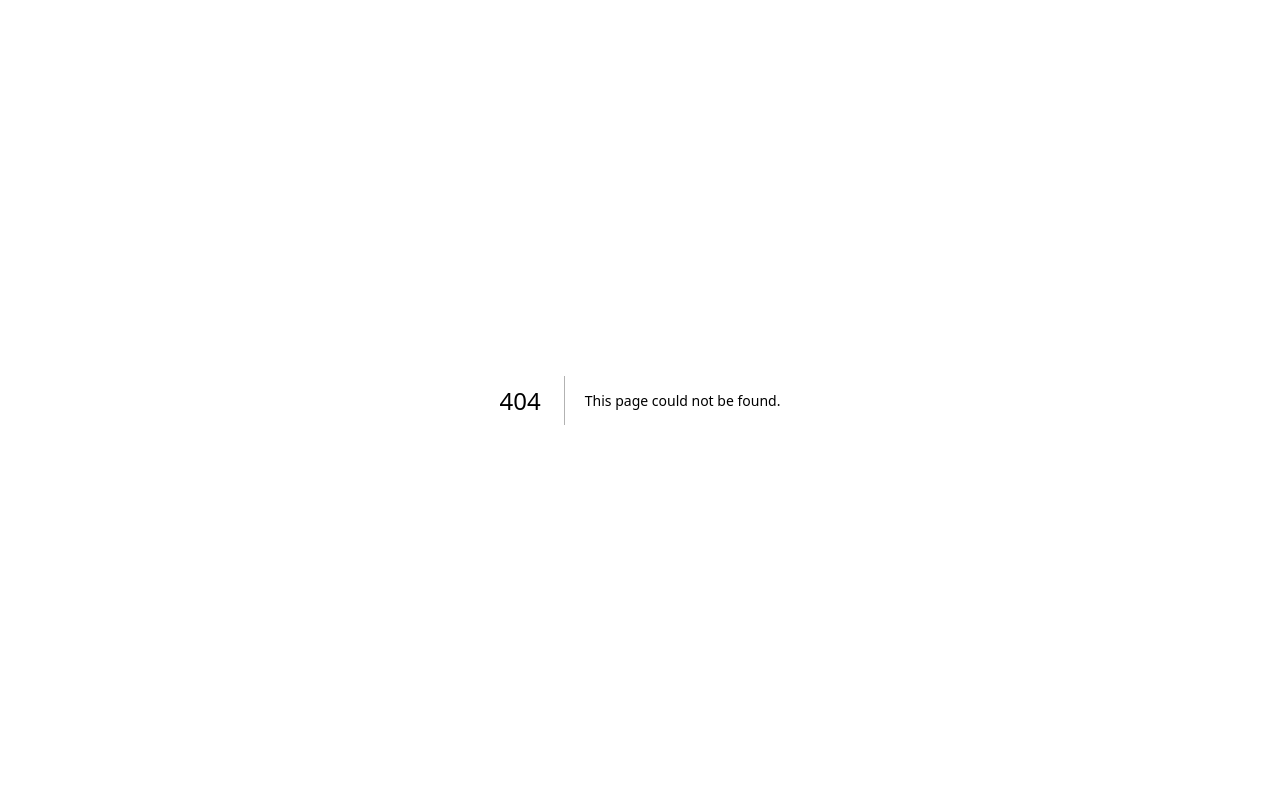
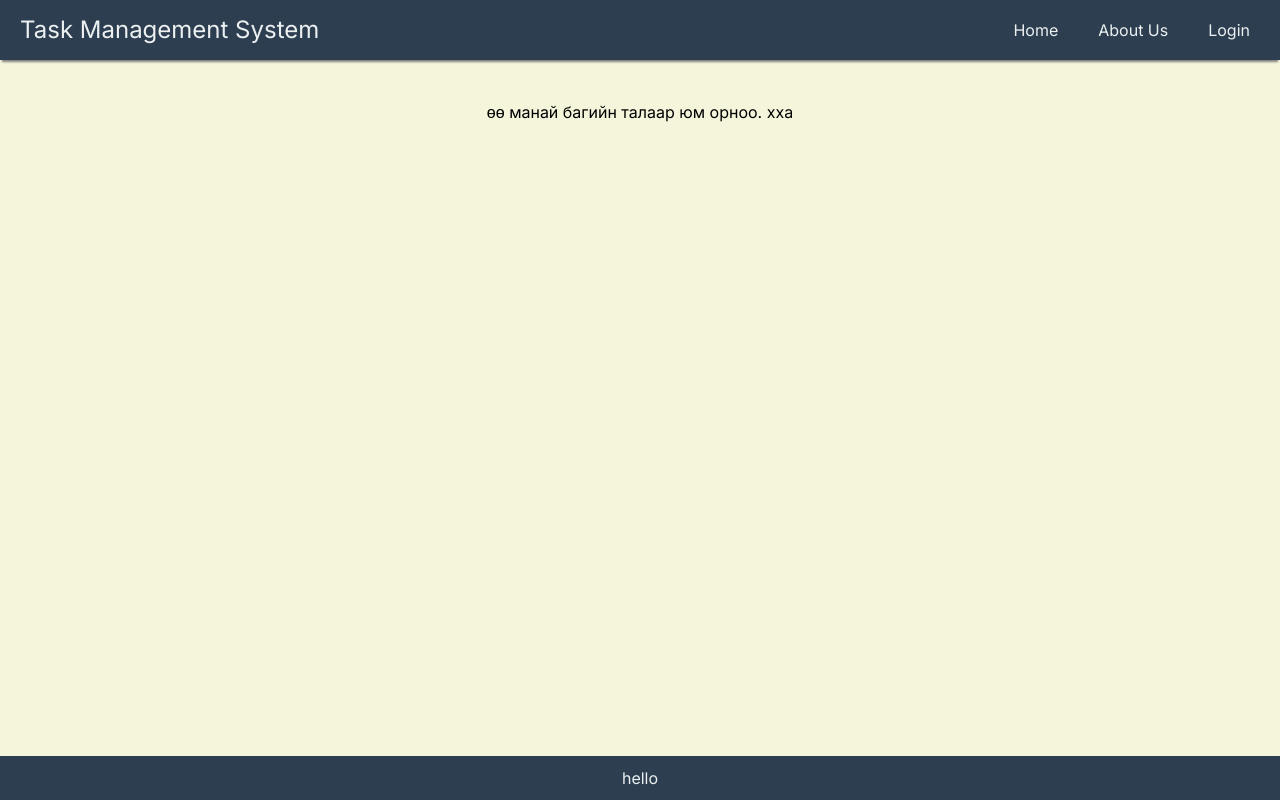
Before and after one commit to lhagvalhagva/final_task_management, a Next.js app: page /about in a window 1280 px wide. Before the commit this address had no page. Built offline with nearby package versions, Linux system fonts and the light colour scheme.

Commit message:
footer and about2

```diff
--- /dev/null
+++ b/app/about/about.css
@@ -0,0 +1,11 @@
+.main {
+    display: flex;
+    padding-top: 100px;
+    color: black;
+    justify-content: center;
+    align-items: center;
+}
+
+body {
+    background-color: beige;
+}
--- /dev/null
+++ b/app/about/page.js
@@ -0,0 +1,17 @@
+'use client';
+
+import Navbar from "../../components/NavBar";
+import Footer from "../../components/Footer";
+import styles from "./about.css";
+
+export default function AboutPage() {
+    return (
+        <div>
+            <Navbar />
+            <div className="main">
+                өө манай багийн талаар юм орноо. хха
+            </div>
+            <Footer />
+        </div>
+    );
+}
--- /dev/null
+++ b/components/Footer.js
@@ -0,0 +1,14 @@
+'use client';
+
+import Image from "next/image";
+import styles from './styles/Footer.module.css';
+
+export default function Footer() {
+    return (
+        <div className={styles.footer}>
+            <h1>
+                hello
+            </h1>
+        </div>
+    );
+}
--- /dev/null
+++ b/components/styles/Footer.module.css
@@ -0,0 +1,14 @@
+.footer {
+    display: flex;
+    justify-content: center;
+    align-items: center;
+    position: fixed;
+    bottom: 0;
+    left: 0;
+    width: 100%;
+    padding: 10px 20px;
+    background-color: #2c3e50;
+    color: #ecf0f1;
+    box-shadow: 0 4px 2px -2px gray;
+    z-index: 1000;
+}
--- /dev/null
+++ b/components/styles/Navbar.module.css
@@ -0,0 +1,41 @@
+/* styles/Navbar.module.css */
+.navbar {
+    display: flex;
+    justify-content: space-between;
+    align-items: center;
+    position: fixed;
+    top: 0;
+    left: 0;
+    width: 100%;
+    padding: 10px 20px;
+    background-color: #2c3e50; /* Dark blue background */
+    color: #ecf0f1; /* Light text color for readability */
+    box-shadow: 0 4px 2px -2px gray; /* Subtle shadow for depth */
+    z-index: 1000; /* Keeps the navbar above other content */
+}
+
+.navLeft h1 {
+    font-size: 24px;
+    margin: 0; /* Remove default margin */
+    font-weight: normal; /* More modern look without bold */
+}
+
+.navRight {
+    display: flex;
+    align-items: center;
+}
+
+.navRight a {
+    text-decoration: none; /* Remove underline */
+    color: #ecf0f1; /* Light text color matches the nav background */
+    font-size: 16px;
+    margin-left: 20px; /* Space between links */
+    padding: 8px 10px; /* Padding for better touch targets */
+    border-radius: 5px; /* Rounded corners for aesthetic */
+    transition: background-color 0.3s; /* Smooth transition for hover effect */
+}
+
+.navRight a:hover, .navRight a:focus {
+    background-color: #34495e; /* Slightly darker blue on hover/focus */
+    outline: none; /* Remove focus outline for custom style */
+}
```
